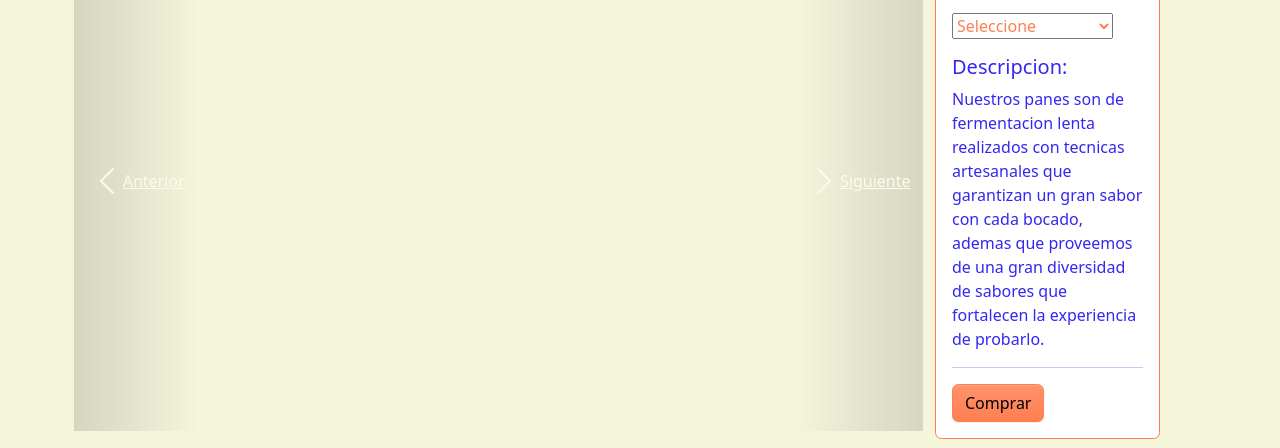
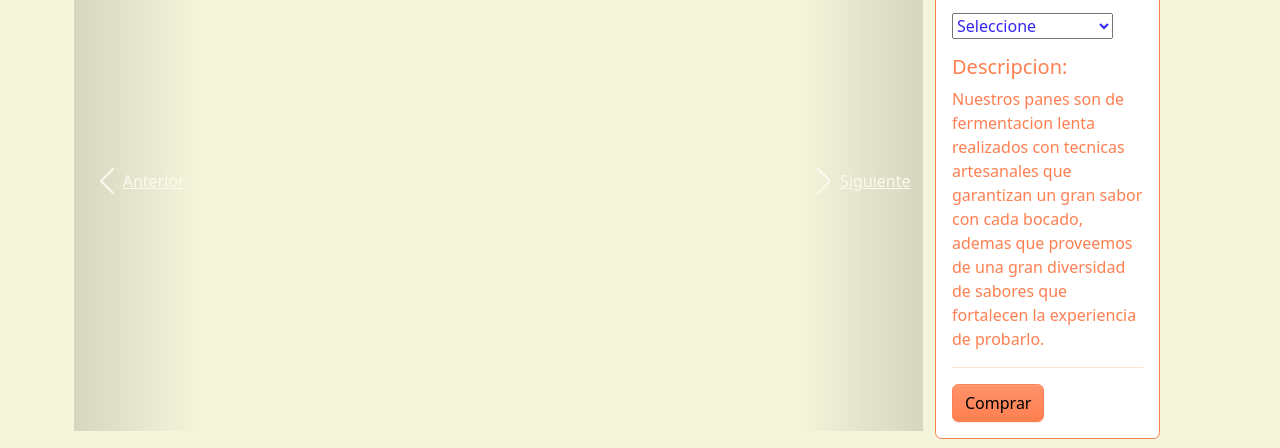
Before and after one commit to Serthel/Ejercicio-Sass, a website built with webpack: page src/index.html in a window 1280 px wide. Shown: the part 173-621 px from the top of the page. Built offline with nearby package versions, Linux system fonts and the light colour scheme.

Commit message:
1 file modified

```diff
--- a/src/index.html
+++ b/src/index.html
@@ -161,9 +161,9 @@
             <div class="card-header text-primary">
               Escoge el producto que mas te interesa
             </div>
-            <div class="card-body text-secondary">
+            <div class="card-body text-primary">
               <div class="input-group mb-3">
-                <select class="custom-select text-primary" id="inputGroupSelect01">
+                <select class="custom-select text-secondary" id="inputGroupSelect01">
                   <option selected>Seleccione</option>
                   <option value="1">Pan brioche</option>
                   <option value="2">Pan Finas Hiervas</option>
```
